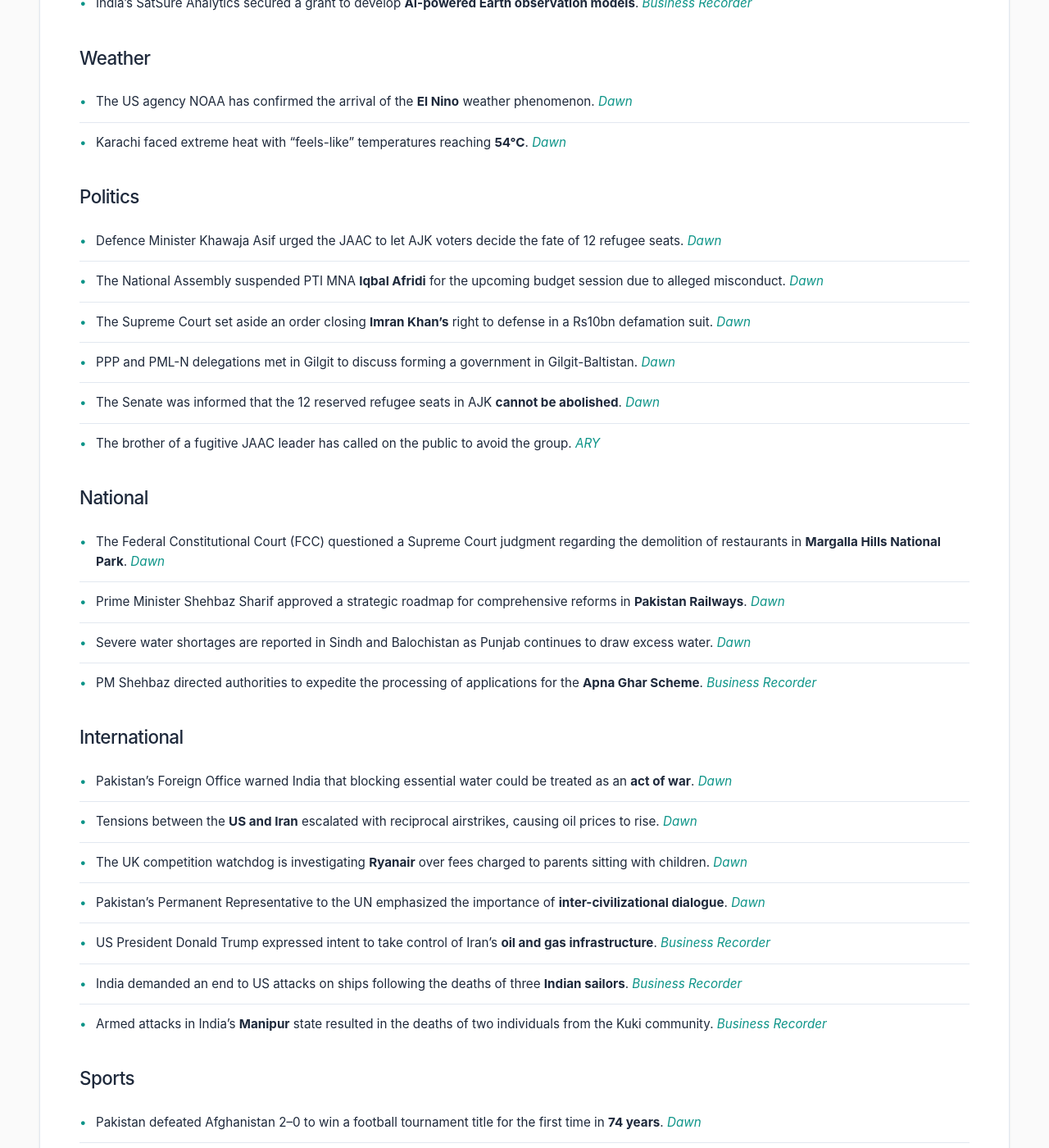
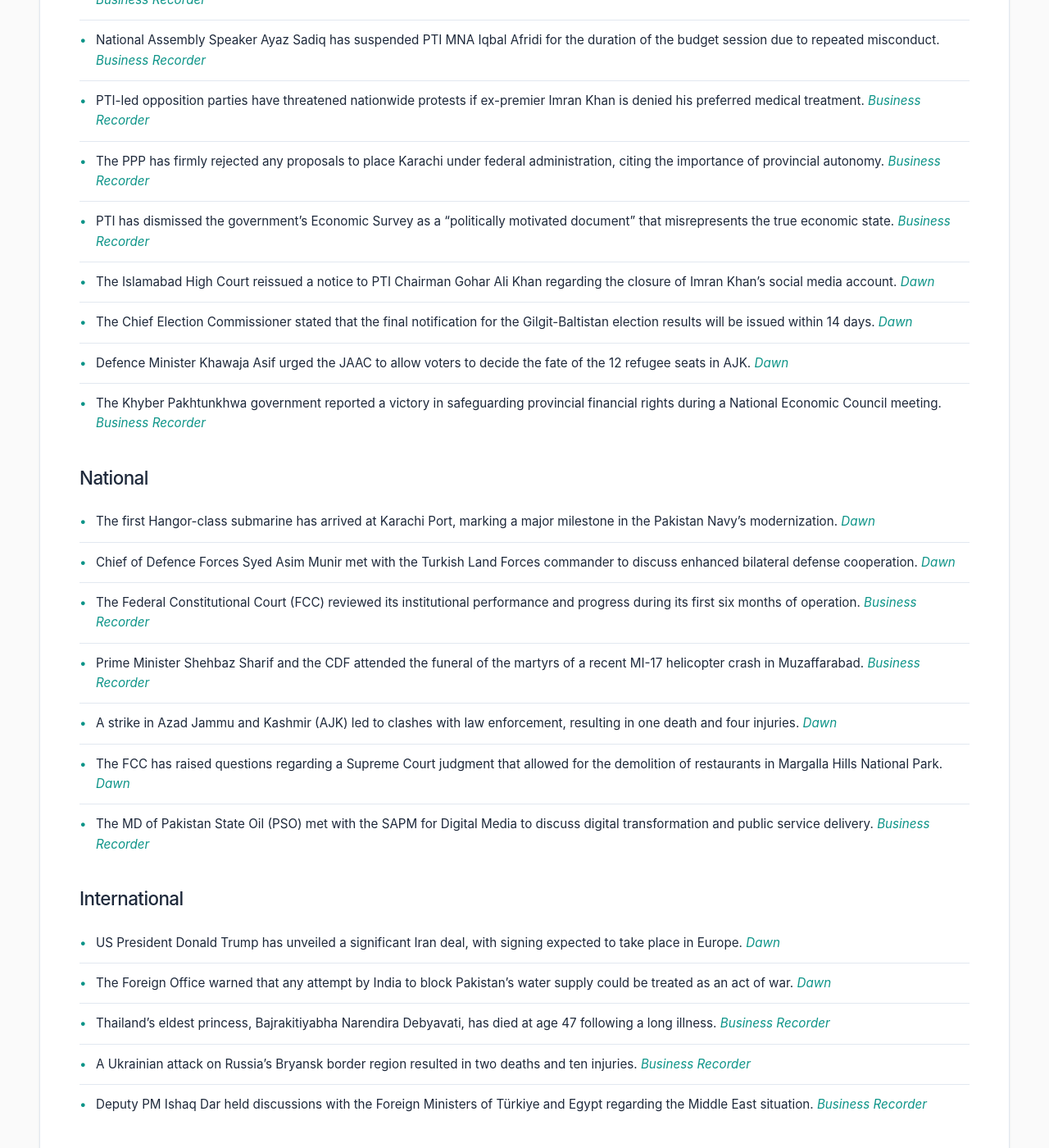
Before and after one commit to zsubzwary/news, a Jekyll site: the page built from en/index.md, in a window 1280 px wide and 1400 px high, scrolled down 1187 px. Shown: the whole window at 82% size. Built offline with Jekyll 4.4.1, drawn with Linux system fonts in a browser that asks for light colours; some web fonts are replaced; comment, search, counter and statistics services are not loaded; some of the changed text lies outside the part shown.

Commit message:
DateTime; 2026-06-12T04:05:07.092Z

```diff
--- a/en/index.md
+++ b/en/index.md
@@ -4,61 +4,54 @@ title: Pakistan News Briefing
 lang: en
 ---
 
-Published at: 11-Jun-2026 21:04PKT
+Published at: 12-Jun-2026 09:05PKT
 
-Time to read: 4 mins
+Time to read: 5 mins
 
 ### Economy
-- Pakistan's GDP grew by **3.7%** in FY26, the fastest in four years, though it missed the 4.2% target. *[Dawn](https://www.dawn.com/news/2006877/economy-grows-37pc-in-fy26-fastest-in-four-years-but-short-of-target)*
-- The National Economic Council (NEC) has slashed overall development outlay by 25% to Rs3.218tr. *[Dawn](https://www.dawn.com/news/2006793/budget-2026-27-nec-trims-uplift-plans-punjab-takes-biggest-hit)*
-- Significant income tax relief is expected for salaried individuals earning between Rs230,000 and Rs341,000 per month. *[Dawn](https://www.dawn.com/news/2006790/income-tax-may-fall-for-some-salaried-segments)*
-- State Bank of Pakistan-held foreign exchange reserves rose by $25 million to **$17.22bn**. *[Business Recorder](https://www.brecorder.com/news/40425061/sbp-held-forex-reserves-rise-by-25mn-to-1722bn)*
-- Pakistan's unemployment rate increased to **7.1%** during 2024-25. *[Business Recorder](https://www.brecorder.com/news/40425059/economic-survey-pakistans-unemployment-rose-to-71)*
-- Bangladesh has unveiled a **$77 billion** budget aiming for 6.5% economic growth. *[Business Recorder](https://www.brecorder.com/news/40425057/bangladesh-unveils-77-billion-budget-eyes-6-5-growth)*
-- Most Gulf markets declined following fresh US-Iran military escalations. *[Business Recorder](https://www.brecorder.com/news/40425062/most-gulf-markets-dip-amid-fresh-escalation-in-middle-east-conflict)*
-- Indian companies are rushing to raise over **$3.24 billion** in short-term debt. *[Business Recorder](https://www.brecorder.com/news/40425045/india-sees-3bn-debt-fundraising-rush-as-yields-slump-after-rbi-moves-bankers-say)*
-- Pakistan's external debt rose to **$92.2 billion** by the end of March 2026. *[Business Recorder](https://www.brecorder.com/news/40425053/pakistans-external-debt-rose-92-2bn-in-fy26-reveals-economic-survey)*
-- Indian government bonds ended higher as oil prices eased. *[Business Recorder](https://www.brecorder.com/news/40425044/india-bonds-end-higher-as-oil-eases-focus-shifts-to-debt-sale-inflation)*
-- Saudi developer Umm Al Qura launched a **SAR 50bn** growth strategy for expansion across western Saudi Arabia. *[Business Recorder](https://www.brecorder.com/news/40425049/saudi-developer-umm-al-qura-unveils-sar-50bn-growth-strategy-accelerates-multi-city-expansion-across-western-saudi-arabia)*
-- Sri Lankan shares extended their decline amid broad market losses. *[Business Recorder](https://www.brecorder.com/news/40425047/sri-lankan-shares-extend-decline-as-broad-losses-weigh)*
-
-### Science & Technology
-- Mongolia has successfully recovered rare dinosaur fossils and a **Tarbosaurus bataar** skeleton that were smuggled out two decades ago. *[Dawn](https://www.dawn.com/news/2006912/smuggled-dinosaur-fossils-return-to-mongolia-after-two-decades)*
-- India's SatSure Analytics secured a grant to develop **AI-powered Earth observation models**. *[Business Recorder](https://www.brecorder.com/news/40425042/indias-satsure-bags-26-million-grant-to-build-ai-powered-earth-observation-models)*
+- The Pakistan Economic Survey 2025-26 reports a GDP growth of 3.7%, the fastest in four years, though it fell short of the 4.2% target. *[Dawn](https://www.dawn.com/news/2006877/economy-grows-37pc-in-fy26-fastest-in-four-years-but-short-of-target)*
+- Indigenous energy sources, including hydel, renewable, and nuclear, have overtaken thermal power in installed generation capacity for the first time. *[Dawn](https://www.dawn.com/news/2007211/indigenous-energy-sources-overtake-thermal-power)*
+- Pakistan's digital economy is expanding, with the 5G spectrum auction raising $509.6 million and broadband penetration reaching 64.2%. *[Dawn](https://www.dawn.com/news/2007210/economic-survey-2025-26-digital-economy-grows-as-it-sector-posts-gains)*
+- The federal budget for the 2026-27 fiscal year is scheduled to be unveiled today by Finance Minister Muhammad Aurangzeb. *[Business Recorder](https://www.brecorder.com/news/40425176/pakistan-to-announce-fy2026-27-budget-today)*
+- The Indian rupee is expected to rise following a drop in oil prices linked to hopes for a breakthrough in Iran-US negotiations. *[Business Recorder](https://www.brecorder.com/news/40425174/rupee-set-to-jump-after-oil-sinks-on-iran-us-breakthrough-hopes)*
+- Global stocks have rallied on Middle East peace hopes, and SpaceX has made history with a record-breaking $75 billion IPO. *[Business Recorder](https://www.brecorder.com/news/40425172/stocks-extend-rally-on-gulf-breakthrough-hopes-oil-near-two-month-lows)*
+- The Punjab Revenue Authority (PRA) reported a significant increase in tax collections, gathering over Rs33.7 billion in May 2026. *[Business Recorder](https://www.brecorder.com/news/40425135/pras-collects-over-rs337bn-in-may)*
+- Spanish companies have been invited to explore investment opportunities within Pakistan's power sector, focusing on transmission and digitalization. *[Business Recorder](https://www.brecorder.com/news/40425131/leghari-invites-spanish-companies-to-invest-in-power-sector)*
 
 ### Weather
-- The US agency NOAA has confirmed the arrival of the **El Nino** weather phenomenon. *[Dawn](https://www.dawn.com/news/2006917/weather-pattern-el-nino-has-begun-says-us-agency-noaa)*
-- Karachi faced extreme heat with "feels-like" temperatures reaching **54°C**. *[Dawn](https://www.dawn.com/news/2006711/karachi-sizzles-as-feels-like-temperature-climbs-to-54c)*
+- Pakistan recorded its second-warmest year in 65 years in 2025, heightening systemic risks and flood potential. *[Dawn](https://www.dawn.com/news/2007224/pakistan-experiences-back-to-back-warmest-years)*
+- The US NOAA agency has confirmed the arrival of the El Nino weather pattern, which is expected to intensify by the end of the year. *[Dawn](https://www.dawn.com/news/2006917/weather-pattern-el-nino-has-begun-says-us-agency-noaa)*
 
 ### Politics
-- Defence Minister Khawaja Asif urged the JAAC to let AJK voters decide the fate of 12 refugee seats. *[Dawn](https://www.dawn.com/news/2006895/khawaja-asif-urges-jaac-to-let-ajk-voters-decide-fate-of-refugee-seats)*
-- The National Assembly suspended PTI MNA **Iqbal Afridi** for the upcoming budget session due to alleged misconduct. *[Dawn](https://www.dawn.com/news/2006911/na-suspends-pti-mna-iqbal-afridi-for-budget-session-over-alleged-misconduct-with-staff-police)*
-- The Supreme Court set aside an order closing **Imran Khan's** right to defense in a Rs10bn defamation suit. *[Dawn](https://www.dawn.com/news/2006907/sc-sets-aside-order-closing-imrans-right-to-defence-in-rs10bn-defamation-suit-by-pm-shehbaz)*
-- PPP and PML-N delegations met in Gilgit to discuss forming a government in Gilgit-Baltistan. *[Dawn](https://www.dawn.com/news/2006848/ppp-pml-n-delegations-discuss-formula-to-form-gb-govt-at-gilgit-huddle)*
-- The Senate was informed that the 12 reserved refugee seats in AJK **cannot be abolished**. *[Dawn](https://www.dawn.com/news/2006772/ajk-refugee-seats-cannot-be-abolished-senate-told)*
-- The brother of a fugitive JAAC leader has called on the public to avoid the group. *[ARY](https://arynews.tv/joint-awami-action-committee-leaders-distance-themselves)*
+- The Supreme Court has restored the right of defense for Imran Khan in a Rs10 billion defamation case filed by Prime Minister Shehbaz Sharif. *[Business Recorder](https://www.brecorder.com/news/40425129/right-of-defence-restored-ik-gets-sc-relief-in-pm-defamation-case)*
+- National Assembly Speaker Ayaz Sadiq has suspended PTI MNA Iqbal Afridi for the duration of the budget session due to repeated misconduct. *[Business Recorder](https://www.brecorder.com/news/40425137/speaker-suspends-pti-mnas-membership)*
+- PTI-led opposition parties have threatened nationwide protests if ex-premier Imran Khan is denied his preferred medical treatment. *[Business Recorder](https://www.brecorder.com/news/40425132/ik-medical-treatment-opposition-threatens-protest-during-budget-session)*
+- The PPP has firmly rejected any proposals to place Karachi under federal administration, citing the importance of provincial autonomy. *[Business Recorder](https://www.brecorder.com/news/40425134/ppp-rejects-proposal-for-federal-control-of-karachi)*
+- PTI has dismissed the government's Economic Survey as a "politically motivated document" that misrepresents the true economic state. *[Business Recorder](https://www.brecorder.com/news/40425136/pti-terms-economic-survey-politically-motivated-document)*
+- The Islamabad High Court reissued a notice to PTI Chairman Gohar Ali Khan regarding the closure of Imran Khan’s social media account. *[Dawn](https://www.dawn.com/news/2007201/ptis-gohar-ali-khan-summoned-over-imrans-social-media-activity)*
+- The Chief Election Commissioner stated that the final notification for the Gilgit-Baltistan election results will be issued within 14 days. *[Dawn](https://www.dawn.com/news/2007059/gb-election-results-taking-time-to-be-finalised-but-notification-to-be-issued-within-14-days-cec)*
+- Defence Minister Khawaja Asif urged the JAAC to allow voters to decide the fate of the 12 refugee seats in AJK. *[Dawn](https://www.dawn.com/news/2006895/khawaja-asif-urges-jaac-to-let-ajk-voters-decide-fate-of-refugee-seats)*
+- The Khyber Pakhtunkhwa government reported a victory in safeguarding provincial financial rights during a National Economic Council meeting. *[Business Recorder](https://www.brecorder.com/news/40425130/kp-govt-secures-major-victory-for-provincial-rights-at-nec-minister)*
 
 ### National
-- The Federal Constitutional Court (FCC) questioned a Supreme Court judgment regarding the demolition of restaurants in **Margalla Hills National Park**. *[Dawn](https://www.dawn.com/news/2006896/fcc-rev-cda-monal)*
-- Prime Minister Shehbaz Sharif approved a strategic roadmap for comprehensive reforms in **Pakistan Railways**. *[Dawn](https://www.dawn.com/news/2006902/pm-shehbaz-approves-strategic-roadmap-for-comprehensive-reforms-in-pakistan-railways)*
-- Severe water shortages are reported in Sindh and Balochistan as Punjab continues to draw excess water. *[Dawn](https://www.dawn.com/news/2006698/punjab-draws-excess-water-as-sindh-and-balochistan-face-severe-shortages)*
-- PM Shehbaz directed authorities to expedite the processing of applications for the **Apna Ghar Scheme**. *[Business Recorder](https://www.brecorder.com/news/40425056/pm-shehbaz-directs-faster-processing-of-apna-ghar-scheme-applications)*
+- The first Hangor-class submarine has arrived at Karachi Port, marking a major milestone in the Pakistan Navy’s modernization. *[Dawn](https://www.dawn.com/news/2007071/first-hangor-class-submarine-arrives-at-karachi-port)*
+- Chief of Defence Forces Syed Asim Munir met with the Turkish Land Forces commander to discuss enhanced bilateral defense cooperation. *[Dawn](https://www.dawn.com/news/2007045/cdf-munir-discusses-enhanced-defence-cooperation-with-turkish-land-forces-commander)*
+- The Federal Constitutional Court (FCC) reviewed its institutional performance and progress during its first six months of operation. *[Business Recorder](https://www.brecorder.com/news/40425126/full-court-meeting-reviews-fccs-first-six-months-performance)*
+- Prime Minister Shehbaz Sharif and the CDF attended the funeral of the martyrs of a recent MI-17 helicopter crash in Muzaffarabad. *[Business Recorder](https://www.brecorder.com/news/40425121/pm-cdf-attend-funeral-of-mi-17-helicopter-crash-martyrs)*
+- A strike in Azad Jammu and Kashmir (AJK) led to clashes with law enforcement, resulting in one death and four injuries. *[Dawn](https://www.dawn.com/news/2007228/ajk-remains-shut-for-third-straight-day)*
+- The FCC has raised questions regarding a Supreme Court judgment that allowed for the demolition of restaurants in Margalla Hills National Park. *[Dawn](https://www.dawn.com/news/2006896/fcc-rev-cda-monal)*
+- The MD of Pakistan State Oil (PSO) met with the SAPM for Digital Media to discuss digital transformation and public service delivery. *[Business Recorder](https://www.brecorder.com/news/40425122/pso-md-extends-hajj-greetings-to-sapm-fahd)*
 
 ### International
-- Pakistan's Foreign Office warned India that blocking essential water could be treated as an **act of war**. *[Dawn](https://www.dawn.com/news/2006857/any-attempt-to-block-water-will-have-far-reaching-consequences-warns-fo-after-indian-ministers-remarks)*
-- Tensions between the **US and Iran** escalated with reciprocal airstrikes, causing oil prices to rise. *[Dawn](https://www.dawn.com/news/2006839/us-iran-hit-each-other-again-as-hopes-for-quick-peace-deal-fade)*
-- The UK competition watchdog is investigating **Ryanair** over fees charged to parents sitting with children. *[Dawn](https://www.dawn.com/news/2006872/uk-probes-ryanair-over-fees-for-parents-to-sit-with-children)*
-- Pakistan's Permanent Representative to the UN emphasized the importance of **inter-civilizational dialogue**. *[Dawn](https://www.dawn.com/news/2006840/at-un-pakistan-terms-inter-civilisation-dialogue-key-to-addressing-contemporary-challenges)*
-- US President Donald Trump expressed intent to take control of Iran's **oil and gas infrastructure**. *[Business Recorder](https://www.brecorder.com/news/40425055/trump-says-us-will-hit-iran-very-hard-take-control-of-energy-infrastructure)*
-- India demanded an end to US attacks on ships following the deaths of three **Indian sailors**. *[Business Recorder](https://www.brecorder.com/news/40425054/india-demands-end-to-us-attacks-on-ships-after-three-sailors-killed)*
-- Armed attacks in India's **Manipur** state resulted in the deaths of two individuals from the Kuki community. *[Business Recorder](https://www.brecorder.com/news/40425036/two-killed-in-attacks-by-armed-men-in-indias-restive-manipur-state-police-say)*
+- US President Donald Trump has unveiled a significant Iran deal, with signing expected to take place in Europe. *[Dawn](https://www.dawn.com/news/2007227/trump-unveils-great-iran-deal-signing-expected-in-europe)*
+- The Foreign Office warned that any attempt by India to block Pakistan's water supply could be treated as an act of war. *[Dawn](https://www.dawn.com/news/2006857/any-attempt-to-block-water-will-have-far-reaching-consequences-warns-fo-after-indian-ministers-remarks)*
+- Thailand's eldest princess, Bajrakitiyabha Narendira Debyavati, has died at age 47 following a long illness. *[Business Recorder](https://www.brecorder.com/news/40425175/thai-kings-eldest-daughter-dies-aged-47-after-long-illness-royal-palace-says)*
+- A Ukrainian attack on Russia's Bryansk border region resulted in two deaths and ten injuries. *[Business Recorder](https://www.brecorder.com/news/40425173/two-killed-10-injured-in-ukraine-attack-on-russias-border-bryansk-region-governor-says)*
+- Deputy PM Ishaq Dar held discussions with the Foreign Ministers of Türkiye and Egypt regarding the Middle East situation. *[Business Recorder](https://www.brecorder.com/news/40425120/dar-talks-to-fms-of-turkiye-amp-egypt-on-me-situation)*
 
 ### Sports
-- Pakistan defeated Afghanistan 2–0 to win a football tournament title for the first time in **74 years**. *[Dawn](https://www.dawn.com/news/2006723/pakistan-down-afghanistan-to-win-a-trophy-after-74-years)*
-- The **FIFA World Cup** is set to kick off in Mexico, the US, and Canada with 48 teams participating. *[Dawn](https://www.dawn.com/news/2006874/fifa-world-cup-set-for-kickoff-after-high-ticket-prices-visa-issues-dog-buildup)*
-- Somali referee **Omar Artan** has been named to officiate the UEFA Super Cup. *[Business Recorder](https://www.brecorder.com/news/40425060/somali-referee-banned-by-us-to-officiate-uefa-super-cup)*
-- Bangladesh secured a landmark **ODI series victory** over Australia. *[Business Recorder](https://www.brecorder.com/news/40425058/bangladesh-stun-australia-to-claim-maiden-odi-series-win)*
-- Wimbledon announced a record **20% increase** in prize money for this year's championships. *[Business Recorder](https://www.brecorder.com/news/40425048/wimbledon-announces-record-20-rise-in-prize-money)*
+- Mexico secured a 2-0 victory against South Africa to officially kick off the 2026 FIFA World Cup. *[Dawn](https://www.dawn.com/news/2007165/mexico-beat-south-africa-2-0-to-kick-off-2026-fifa-world-cup)*
+- Shakira performed at the 2026 World Cup kickoff ceremony in Mexico. *[ARY](https://arynews.tv/world-cup-2026-shakira-lights-up-mexico-as-tournament-kicks-off-with-bang)*
 
-### Other
-- **Max Alexander**, a ten-year-old American, has been recognized as the world's youngest fashion runway designer. *[Business Recorder](https://www.brecorder.com/news/40425052/ten-year-old-american-fashion-designer-shuttles-between-school-and-runways)*
+### Health
+- The 2025-26 Economic Survey highlighted progress in Pakistan's health and nutrition sectors, noting improvements in life expectancy and immunization coverage. *[Business Recorder](https://www.brecorder.com/news/40425128/economic-survey-health-and-nutrition-sectors-post-strong-progress)*
```
